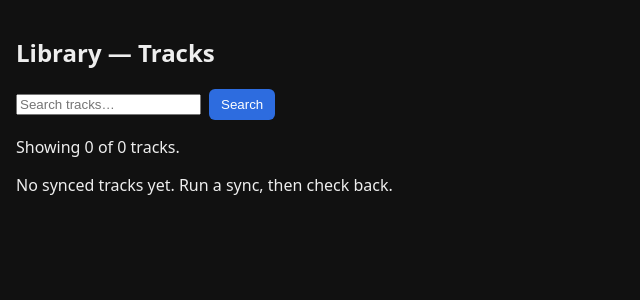
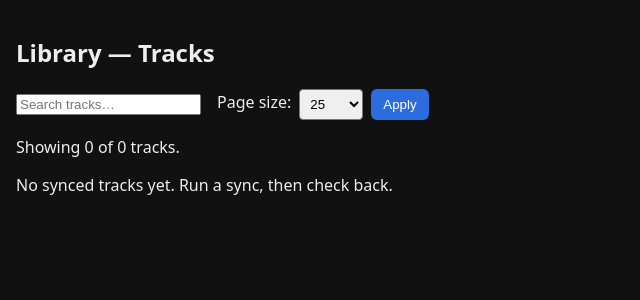
Before and after one commit to planetf1/musicsync, a FastAPI app: page /library/tracks in a window 1280 px wide. Shown: the part 111-411 px from the top of the page, without its empty margins (0-640 px from the left). Run offline with FastAPI, Linux system fonts and the light colour scheme; data that the repository does not hold is empty; some libraries are stand-ins or nearby versions.

Commit message:
add page size selectino
Signed-off-by: Nigel Jones <jonesn@uk.ibm.com>

```diff
--- a/app/main.py
+++ b/app/main.py
@@ -882,10 +882,16 @@ async def library_artists(request: Request):
         page = int(request.query_params.get("page") or 1)
     except ValueError:
         page = 1
-    try:
-        page_size = int(request.query_params.get("page_size") or 50)
-    except ValueError:
-        page_size = 50
+    ps_raw = request.query_params.get("page_size")
+    if ps_raw is None:
+        page_size = 25
+    elif ps_raw == "all":
+        page_size = 0
+    else:
+        try:
+            page_size = int(ps_raw)
+        except ValueError:
+            page_size = 25
 
     with SessionLocal() as db:
         items, total = list_synced_artists(
@@ -927,10 +933,16 @@ async def library_tracks(request: Request):
         page = int(request.query_params.get("page") or 1)
     except ValueError:
         page = 1
-    try:
-        page_size = int(request.query_params.get("page_size") or 50)
-    except ValueError:
-        page_size = 50
+    ps_raw = request.query_params.get("page_size")
+    if ps_raw is None:
+        page_size = 25
+    elif ps_raw == "all":
+        page_size = 0
+    else:
+        try:
+            page_size = int(ps_raw)
+        except ValueError:
+            page_size = 25
     with SessionLocal() as db:
         items, total = list_synced_tracks(
             db,
--- a/app/storage.py
+++ b/app/storage.py
@@ -453,12 +453,16 @@ def list_synced_artists(
         q = q.order_by(col.desc().nullslast())
 
     # Pagination
-    if page < 1:
-        page = 1
-    if page_size < 1:
-        page_size = 50
-    offset = (page - 1) * page_size
-    q = q.offset(offset).limit(page_size)
+    if page_size == 0:
+        # 'all' requested: do not apply pagination
+        pass
+    else:
+        if page < 1:
+            page = 1
+        if page_size < 1:
+            page_size = 25
+        offset = (page - 1) * page_size
+        q = q.offset(offset).limit(page_size)
 
     rows = q.all()
     out: List[Dict[str, Any]] = []
@@ -519,12 +523,16 @@ def list_synced_tracks(
     else:
         q = q.order_by(col.desc().nullslast())
 
-    if page < 1:
-        page = 1
-    if page_size < 1:
-        page_size = 50
-    offset = (page - 1) * page_size
-    q = q.offset(offset).limit(page_size)
+    if page_size == 0:
+        # 'all' requested: do not apply pagination
+        pass
+    else:
+        if page < 1:
+            page = 1
+        if page_size < 1:
+            page_size = 25
+        offset = (page - 1) * page_size
+        q = q.offset(offset).limit(page_size)
 
     rows = q.all()
     out: List[Dict[str, Any]] = []
--- a/app/templates/library_tracks.html
+++ b/app/templates/library_tracks.html
@@ -2,12 +2,19 @@
 {% block content %}
 <section>
   <h2>Library — Tracks</h2>
-  <form method="get" action="/library/tracks" style="margin-bottom:10px; display:flex; gap:8px; align-items:center;">
+  <form method="get" action="/library/tracks" style="margin-bottom:10px; display:flex; gap:8px; align-items:center; flex-wrap: wrap;">
     <input type="text" name="q" value="{{ q }}" placeholder="Search tracks…" />
     <input type="hidden" name="sort" value="{{ sort }}" />
     <input type="hidden" name="order" value="{{ order }}" />
-    <input type="hidden" name="page_size" value="{{ page_size }}" />
-    <button class="btn" type="submit">Search</button>
+    {% set sizes = [10,25,100,250,1000,2500] %}
+    <label for="psize" style="margin-left:8px;">Page size:</label>
+    <select id="psize" name="page_size">
+      {% for s in sizes %}
+        <option value="{{ s }}" {% if page_size == s %}selected{% endif %}>{{ s }}</option>
+      {% endfor %}
+      <option value="all" {% if page_size == 0 %}selected{% endif %}>all</option>
+    </select>
+    <button class="btn" type="submit">Apply</button>
     {% if q %}
     <a class="btn" href="/library/tracks">Clear</a>
     {% endif %}
@@ -21,11 +28,12 @@
       <thead>
         <tr>
           {% set next_order = 'asc' if order=='desc' else 'desc' %}
-          <th><a href="/library/tracks?sort=last_synced_at&order={{ next_order if sort=='last_synced_at' else 'desc' }}&q={{ q }}&page_size={{ page_size }}">Last Synced{% if sort=='last_synced_at' %} {% if order=='asc' %}▲{% else %}▼{% endif %}{% endif %}</a></th>
-          <th><a href="/library/tracks?sort=spotify_title&order={{ next_order if sort=='spotify_title' else 'asc' }}&q={{ q }}&page_size={{ page_size }}">Spotify Title{% if sort=='spotify_title' %} {% if order=='asc' %}▲{% else %}▼{% endif %}{% endif %}</a></th>
-          <th><a href="/library/tracks?sort=spotify_artist&order={{ next_order if sort=='spotify_artist' else 'asc' }}&q={{ q }}&page_size={{ page_size }}">Spotify Artist{% if sort=='spotify_artist' %} {% if order=='asc' %}▲{% else %}▼{% endif %}{% endif %}</a></th>
-          <th><a href="/library/tracks?sort=tidal_title&order={{ next_order if sort=='tidal_title' else 'asc' }}&q={{ q }}&page_size={{ page_size }}">TIDAL Title{% if sort=='tidal_title' %} {% if order=='asc' %}▲{% else %}▼{% endif %}{% endif %}</a></th>
-          <th><a href="/library/tracks?sort=tidal_artist&order={{ next_order if sort=='tidal_artist' else 'asc' }}&q={{ q }}&page_size={{ page_size }}">TIDAL Artist{% if sort=='tidal_artist' %} {% if order=='asc' %}▲{% else %}▼{% endif %}{% endif %}</a></th>
+          {% set page_size_param = 'all' if page_size == 0 else page_size %}
+          <th><a href="/library/tracks?sort=last_synced_at&order={{ next_order if sort=='last_synced_at' else 'desc' }}&q={{ q }}&page_size={{ page_size_param }}">Last Synced{% if sort=='last_synced_at' %} {% if order=='asc' %}▲{% else %}▼{% endif %}{% endif %}</a></th>
+          <th><a href="/library/tracks?sort=spotify_title&order={{ next_order if sort=='spotify_title' else 'asc' }}&q={{ q }}&page_size={{ page_size_param }}">Spotify Title{% if sort=='spotify_title' %} {% if order=='asc' %}▲{% else %}▼{% endif %}{% endif %}</a></th>
+          <th><a href="/library/tracks?sort=spotify_artist&order={{ next_order if sort=='spotify_artist' else 'asc' }}&q={{ q }}&page_size={{ page_size_param }}">Spotify Artist{% if sort=='spotify_artist' %} {% if order=='asc' %}▲{% else %}▼{% endif %}{% endif %}</a></th>
+          <th><a href="/library/tracks?sort=tidal_title&order={{ next_order if sort=='tidal_title' else 'asc' }}&q={{ q }}&page_size={{ page_size_param }}">TIDAL Title{% if sort=='tidal_title' %} {% if order=='asc' %}▲{% else %}▼{% endif %}{% endif %}</a></th>
+          <th><a href="/library/tracks?sort=tidal_artist&order={{ next_order if sort=='tidal_artist' else 'asc' }}&q={{ q }}&page_size={{ page_size_param }}">TIDAL Artist{% if sort=='tidal_artist' %} {% if order=='asc' %}▲{% else %}▼{% endif %}{% endif %}</a></th>
           <th>ISRC</th>
           <th><a href="/library/tracks?sort=confidence&order={{ next_order if sort=='confidence' else 'desc' }}&q={{ q }}&page_size={{ page_size }}">Confidence{% if sort=='confidence' %} {% if order=='asc' %}▲{% else %}▼{% endif %}{% endif %}</a></th>
         </tr>
@@ -72,24 +80,25 @@
   <div class="pagination" style="margin-top:10px; display:flex; align-items:center; gap:8px; flex-wrap: wrap;">
     {% set prev_page = page - 1 %}
     {% set next_page = page + 1 %}
+    {% set page_size_param = 'all' if page_size == 0 else page_size %}
     <span>Page {{ page }} of {{ pages }}</span>
-    <a class="btn" href="/library/tracks?page={{ prev_page }}&q={{ q }}&sort={{ sort }}&order={{ order }}&page_size={{ page_size }}" {% if page <= 1 %}style="pointer-events:none; opacity:0.5"{% endif %}>Prev</a>
+    <a class="btn" href="/library/tracks?page={{ prev_page }}&q={{ q }}&sort={{ sort }}&order={{ order }}&page_size={{ page_size_param }}" {% if page <= 1 %}style="pointer-events:none; opacity:0.5"{% endif %}>Prev</a>
     {# numbered pages #}
     {% set window = 2 %}
     {% set start = 1 if pages <= 10 else [1, page - window] | max %}
     {% set end = pages if pages <= 10 else [pages, page + window] | min %}
     {% if start > 1 %}
-      <a class="btn" href="/library/tracks?page=1&q={{ q }}&sort={{ sort }}&order={{ order }}&page_size={{ page_size }}">1</a>
+      <a class="btn" href="/library/tracks?page=1&q={{ q }}&sort={{ sort }}&order={{ order }}&page_size={{ page_size_param }}">1</a>
       {% if start > 2 %}<span>…</span>{% endif %}
     {% endif %}
     {% for pnum in range(start, end + 1) %}
-      <a class="btn{% if pnum == page %} secondary{% endif %}" href="/library/tracks?page={{ pnum }}&q={{ q }}&sort={{ sort }}&order={{ order }}&page_size={{ page_size }}">{{ pnum }}</a>
+      <a class="btn{% if pnum == page %} secondary{% endif %}" href="/library/tracks?page={{ pnum }}&q={{ q }}&sort={{ sort }}&order={{ order }}&page_size={{ page_size_param }}">{{ pnum }}</a>
     {% endfor %}
     {% if end < pages %}
       {% if end < pages - 1 %}<span>…</span>{% endif %}
-      <a class="btn" href="/library/tracks?page={{ pages }}&q={{ q }}&sort={{ sort }}&order={{ order }}&page_size={{ page_size }}">{{ pages }}</a>
+      <a class="btn" href="/library/tracks?page={{ pages }}&q={{ q }}&sort={{ sort }}&order={{ order }}&page_size={{ page_size_param }}">{{ pages }}</a>
     {% endif %}
-    <a class="btn" href="/library/tracks?page={{ next_page }}&q={{ q }}&sort={{ sort }}&order={{ order }}&page_size={{ page_size }}" {% if page >= pages %}style="pointer-events:none; opacity:0.5"{% endif %}>Next</a>
+    <a class="btn" href="/library/tracks?page={{ next_page }}&q={{ q }}&sort={{ sort }}&order={{ order }}&page_size={{ page_size_param }}" {% if page >= pages %}style="pointer-events:none; opacity:0.5"{% endif %}>Next</a>
   </div>
   {% endif %}
 </section>
```
Also changed, not shown: app/templates/library_artists.html (+21 -12 lines).
